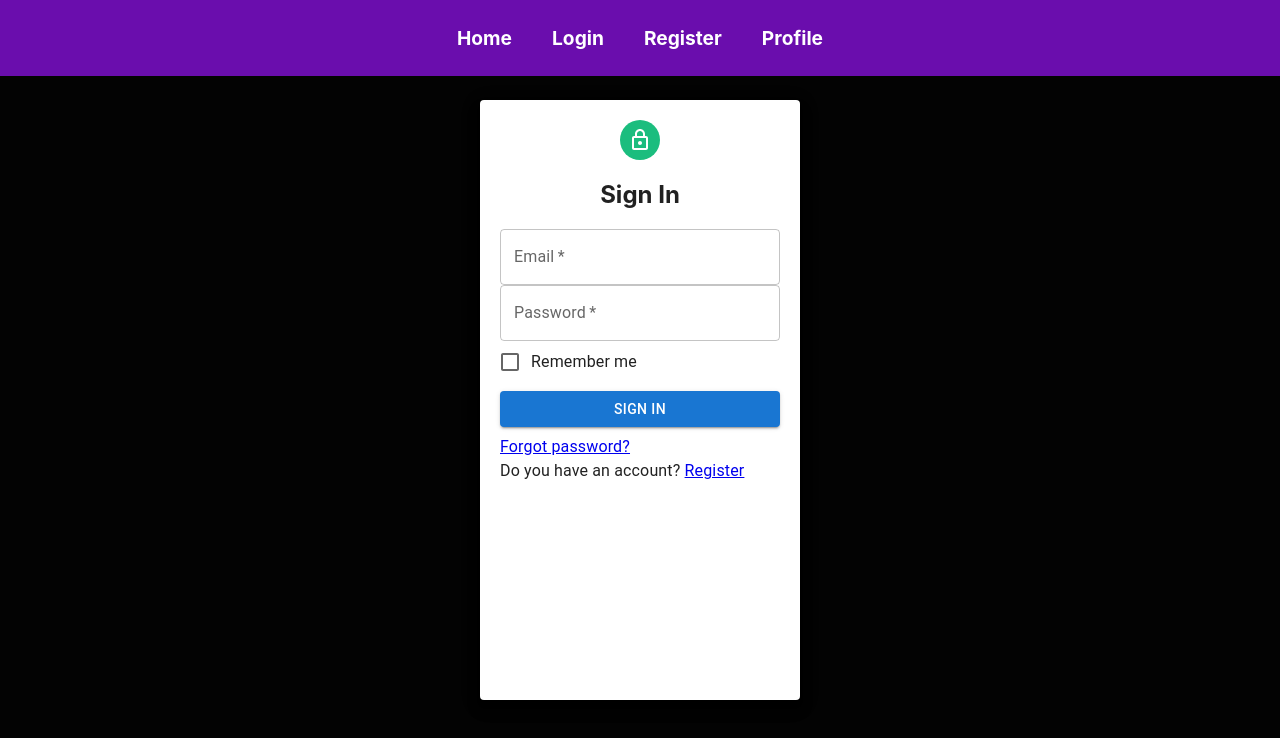
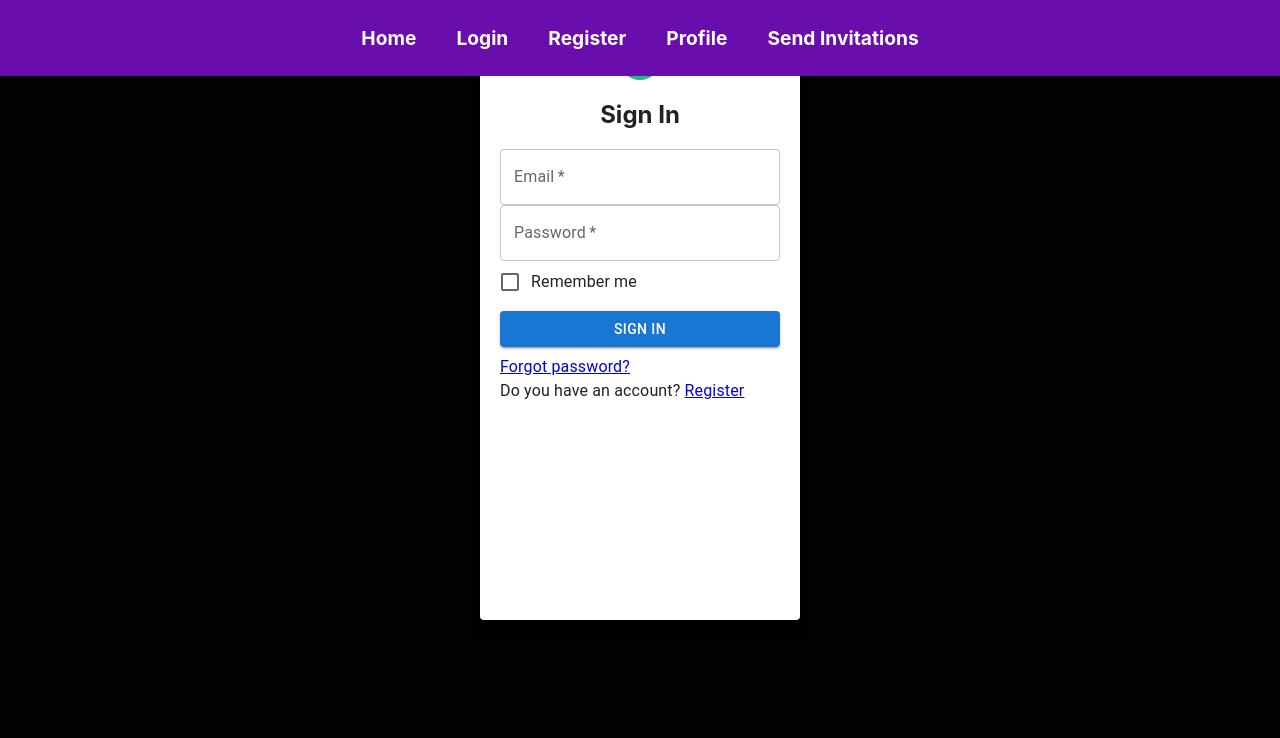
Before and after one commit to RamonaM24/Virtual-Party-Planning-App, a React (Create React App) app in the folder frontend/: page /login in a window 1280 px wide. Shown: the top 738 px of the page. Built offline with nearby package versions, Linux system fonts and the light colour scheme.

Commit message:
still merging

```diff
--- a/frontend/src/App.js
+++ b/frontend/src/App.js
@@ -7,6 +7,7 @@ import Register from './pages/Register';  // Register page
 import Profile from './pages/Profile';  // Profile page
 import Navbar from './Components/Navbar';  // Navbar component
 import EventsCreationForm from './Components/EventsCreationForm';
+import Invitation from './pages/Invitation';
 
 const theme = createTheme();
 
@@ -22,6 +23,7 @@ const App = () => {
             <Route path="/register" element={<Register />} />
             <Route path="/profile" element={<Profile />} />
             <Route path="/create-event" element={<EventsCreationForm />} /> {/* Corrected path */}
+            <Route path="/invitation" element={<Invitation />} />
           </Routes>
         </div>
       </Router>
--- a/frontend/src/Components/Navbar.js
+++ b/frontend/src/Components/Navbar.js
@@ -9,6 +9,7 @@ const Navbar = () => {
         <li><Link to="/login">Login</Link></li>
         <li><Link to="/register">Register</Link></li>
         <li><Link to="/profile">Profile</Link></li>
+        <li><Link to="/invitation">Send Invitations</Link></li>
       </ul>
     </nav>
   );
--- a/frontend/src/pages/Login.js
+++ b/frontend/src/pages/Login.js
@@ -1,8 +1,8 @@
 import React, { useState } from 'react';
 import { Grid, Paper, Avatar, TextField, Button, Typography, FormControlLabel, Checkbox } from '@mui/material';
 import LockOutlinedIcon from '@mui/icons-material/LockOutlined';
-import axios from 'axios';
 import { Link } from 'react-router-dom'; // Import from react-router-dom
+import api from '../api/api';
 
 const Login = () => {
   const [email, setEmail] = useState('');
@@ -12,14 +12,16 @@ const Login = () => {
   const handleSubmit = async (e) => {
     e.preventDefault();
     try {
-      const response = await axios.post('http://localhost:5000/login', { email, password });
+      const response = await api.post('/users', { email, password });
+      if (response.data) {
       console.log('Login successful:', response.data);
-    } catch (err) {
-      setError(err?.response?.data?.message || 'An error occurred. Please try again later.');
+      }
+    } catch (error) {
+      setError(error?.response?.data?.message || 'An error occurred. Please try again later.');
     }
   };
 
-  const paperStyle = { padding: 20, height: '70vh', width: 280, margin: '100px auto' };
+  const paperStyle = { padding: 20, height: '70vh', width: 280, margin: '20px auto' };
   const avatarStyle = { backgroundColor: '#1bbd7e' };
   const btnStyle = { margin: '8px 0' };
 
```
